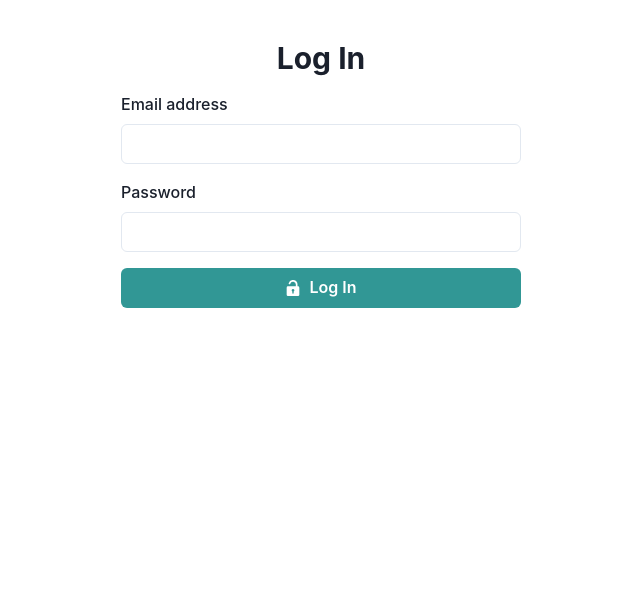
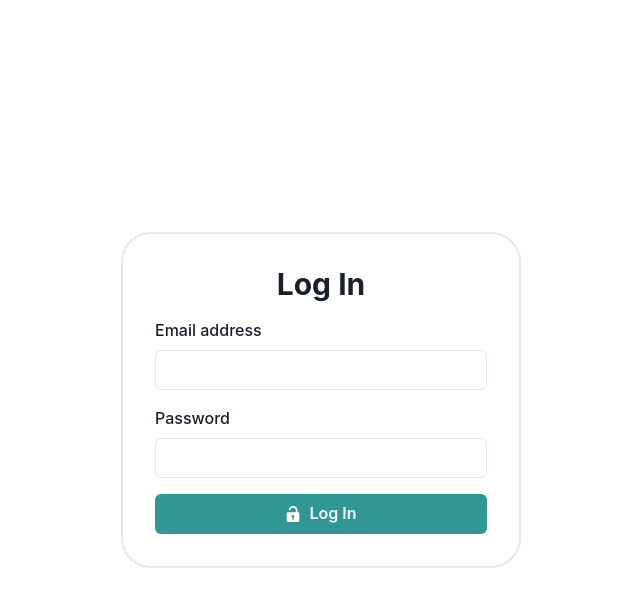
Before and after one commit to Nandi117/SzoftverfejlesztesModszertanMiniProject, a React (Vite) app in the folder blog_application/frontend/: page /login in a window 1280 px wide. Shown: the top 606 px of the page, without its empty margins (319-959 px from the left). Built offline with nearby package versions, Linux system fonts and the light colour scheme.

Commit message:
feat: Update LogInPage layout and styling

```diff
--- a/blog_application/frontend/src/pages/LogInPage/LogInPage.tsx
+++ b/blog_application/frontend/src/pages/LogInPage/LogInPage.tsx
@@ -1,5 +1,5 @@
 import React, { useState } from 'react';
-import { Box, Button, FormControl, FormLabel, Input, Heading, VStack, Alert, AlertIcon } from '@chakra-ui/react';
+import { Box, Button, FormControl, FormLabel, Input, Heading, VStack, Alert, AlertIcon, Flex } from '@chakra-ui/react';
 import { UnlockIcon } from '@chakra-ui/icons';
 
 const LogInPage = () => {
@@ -17,7 +17,8 @@ const LogInPage = () => {
     };
 
     return (
-        <Box width="100%" maxWidth="400px" mx="auto" mt="10">
+        <Flex height={"100vh"} alignItems={"center"} justifyContent={"center"}>
+            <Box width="100%" maxWidth="400px" p="8" borderWidth="2px" borderRadius="30px" boxShadow="x1" borderColor="gray.200">
                 <VStack spacing={4} align="stretch">
                     <Heading as="h1" size="lg" textAlign="center">
                         Log In
@@ -49,6 +50,7 @@ const LogInPage = () => {
                     </Button>
                 </VStack>
             </Box>
+        </Flex>
     );
 };
 
```
Lines whose indentation alone changed are shown as unchanged.
